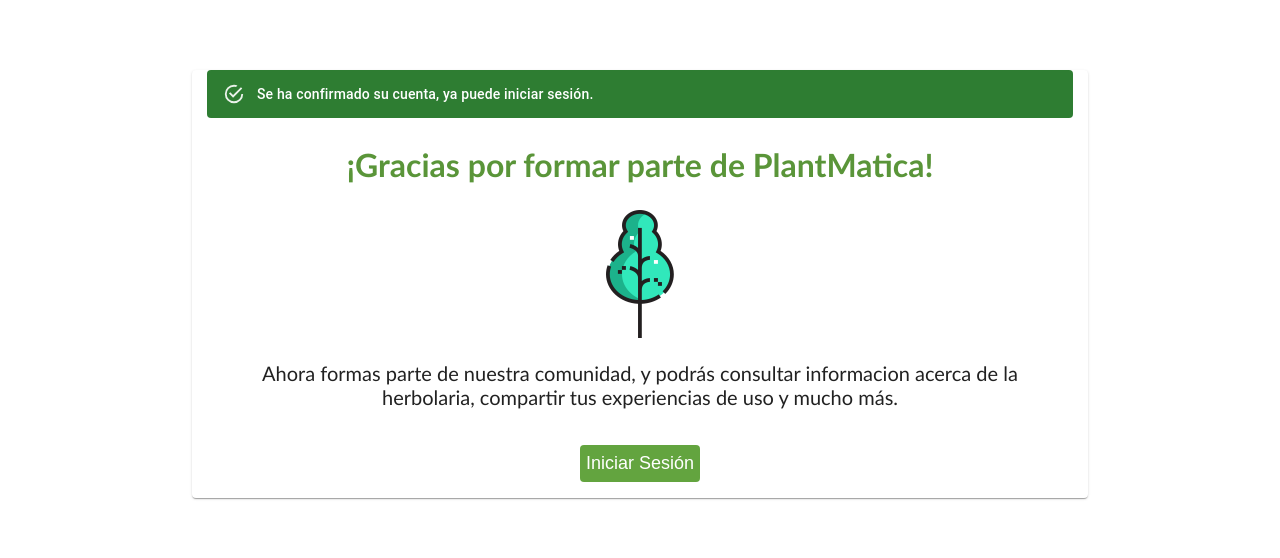
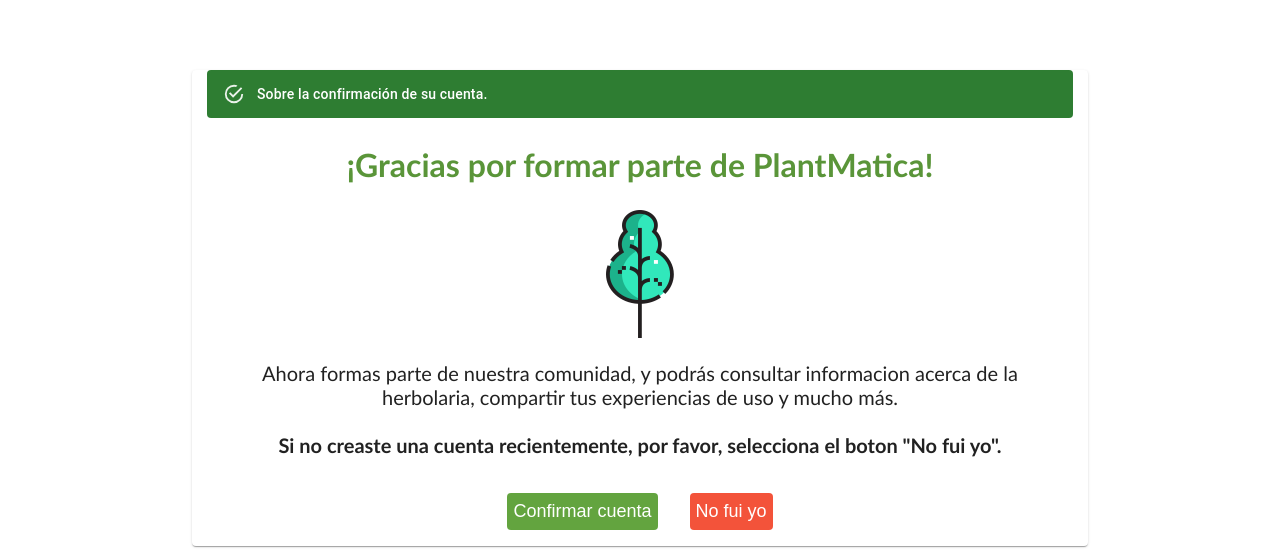
Before and after one commit to ThinKreations/PlantMatica, a Next.js app in the folder tucans-plantmatica/: page /session/ConfirmarCuenta in a window 1280 px wide. Shown: the part 242-800 px from the top of the page. Built offline with nearby package versions, Linux system fonts and the light colour scheme; a web font is replaced by a local one.

Commit message:
verificar cuenta funcionando con backend

```diff
--- a/tucans-plantmatica/pages/api/user-https.js
+++ b/tucans-plantmatica/pages/api/user-https.js
@@ -73,3 +73,28 @@ export const actualizarUsuario = async (id, usuario) => {
         });
     }
 }
+
+/* create es sobre si confirma o rechaza la creacion de la cuenta */
+export const reqConfirmarCuenta = async(token, create) => {
+
+    const res = await fetch(`https://plantmatica-api.vercel.app/user/confirmar/${create}/${token}`, {
+        method: "GET",
+        headers: {
+            "Content-Type": "application/json"
+        }
+    })
+
+    const resJSON = await res.json();
+    console.log(resJSON);
+    if(res.status === 401){
+        swal({
+            title: 'Finalizado',
+            text: resJSON.msg,
+            icon: 'error',
+            button: 'Ok',
+        });
+    }else{
+        return true;
+    }
+
+}
--- a/tucans-plantmatica/pages/session/ConfirmarCuenta.jsx
+++ b/tucans-plantmatica/pages/session/ConfirmarCuenta.jsx
@@ -1,5 +1,6 @@
-import React, { useState } from 'react'
+import React, { useState, useEffect } from 'react'
 import Image from 'next/image'
+import { useRouter } from 'next/router'
 import MainHead from '../../components/MainHead'
 import LayoutIndex from '../../components/LayoutIndex'
 import Link from 'next/link'
@@ -12,24 +13,78 @@ import Router from 'next/router'
 
 import logo from '../../src/icon.png'
 import IconPlantMatica from '../../components/IconPlantMatica'
+import { reqConfirmarCuenta } from '../api/user-https'
 
 export default function ConfirmarCuenta () {
-  const [confirm, setConfirm] = useState(true)
+  const [confirm, setConfirm] = useState(null)
+  const [decline, setDecline] = useState(null)
   const [loading, setLoading] = useState(false)
+  const { query } = useRouter()
+
+  const declineBtn = async () => {
+    setDecline(true)
+    setConfirm(false)
+    setLoading(!loading)
+    reqConfirmarCuenta(query.token, false);
+  }
+
+  const confirmBtn = async () => {
+    setLoading(!loading)
+    setConfirm(true)
+    setDecline(false)
+    reqConfirmarCuenta(query.token, true);
+  }
 
   return (
     <>
       <MainHead tituloPestana='Confirmar cuenta' />
       <LayoutIndex>
         <div style={{ margin: '15%' }}>
-          {loading ? (
-            <Backdrop
-              sx={{ color: '#fff', zIndex: theme => theme.zIndex.drawer + 1 }}
-              open={open}
+          {decline === null && confirm === null ? (
+            <center>
+              <Paper eleveation='4'>
+                <div style={{ margin: '15px' }}>
+                  <Alert variant='filled' severity='success'>
+                    Sobre la confirmación de su cuenta.
+                  </Alert>
+                  <h2 className={styles.title}>
+                    ¡Gracias por formar parte de PlantMatica!
+                  </h2>
+                  <IconPlantMatica wd={128} hg={128} />
+                  <p
+                    style={{
+                      marginLeft: '5%',
+                      marginRight: '5%',
+                      fontSize: '20px'
+                    }}
                   >
-              <CircularProgress color='inherit' />
-            </Backdrop>
+                    Ahora formas parte de nuestra comunidad, y podrás consultar
+                    informacion acerca de la herbolaria, compartir tus
+                    experiencias de uso y mucho más.
+                    <br />
+                    <br />
+                    <b>
+                      Si no creaste una cuenta recientemente, por favor,
+                      selecciona el boton "No fui yo".
+                    </b>
+                  </p>
+                </div>
+                <a>
+                  <button onClick={confirmBtn} className={styles.btnSubmit}>
+                    {`Confirmar cuenta`}
+                  </button>
+                </a>
+                <a>
+                  <button
+                    onClick={declineBtn}
+                    className={styles.btnNot}
+                  >{`No fui yo`}</button>
+                </a>
+              </Paper>
+            </center>
           ) : (
+            ''
+          )}
           <center>
             {confirm ? (
               <Paper eleveation='4'>
@@ -48,20 +103,23 @@ export default function ConfirmarCuenta () {
                       fontSize: '20px'
                     }}
                   >
-                      Ahora formas parte de nuestra comunidad, y podrás
-                      consultar informacion acerca de la herbolaria, compartir
-                      tus experiencias de uso y mucho más.
+                    Ahora formas parte de nuestra comunidad, y podrás consultar
+                    informacion acerca de la herbolaria, compartir tus
+                    experiencias de uso y mucho más.
                   </p>
                 </div>
-                  <Link href='./IniciarSesion'>
+                <Link href='#'>
                   <a>
-                      <button className={styles.btnSubmit} >
+                    <button className={styles.btnSubmit}>
                       {`Iniciar Sesión`}
                     </button>
                   </a>
                 </Link>
               </Paper>
             ) : (
+              ''
+            )}
+            {decline ? (
               <Paper variant='outlined' eleveation='4'>
                 <div style={{ margin: '20px' }}>
                   <Alert variant='filled' severity='success'>
@@ -78,15 +136,18 @@ export default function ConfirmarCuenta () {
                       fontSize: '20px'
                     }}
                   >
-                    Los datos registrados junto con su correo han sido eliminados de nuestros registros, esto para mantener
-                    la seguridad dentro de nuestra aplicación. <br/>
-                    No se podrá ingresar a la aplicación con dichas credenciales.
+                    Los datos registrados junto con su correo han sido
+                    eliminados de nuestros registros, esto para mantener la
+                    seguridad dentro de nuestra aplicación. <br />
+                    No se podrá ingresar a la aplicación con dichas
+                    credenciales.
                   </p>
                 </div>
               </Paper>
+            ) : (
+              ''
             )}
           </center>
-          )}
         </div>
       </LayoutIndex>
     </>
--- a/tucans-plantmatica/styles/Forms.module.css
+++ b/tucans-plantmatica/styles/Forms.module.css
@@ -65,7 +65,7 @@
     transition: 0.3s;
 }
 
-.btnSubmit:hover, .btnGoogle:hover{
+.btnSubmit:hover, .btnGoogle:hover, .btnNot:hover{
     cursor: pointer;
     background-color: var(--hover-color);
     transform: scale(1.05, 1.05);
@@ -90,3 +90,15 @@
     position: absolute;
     z-index: -1;
 }
+
+.btnNot{
+    margin: 16px;
+    border-radius: 4px;
+    height: 37px;
+    font-size: 18px;
+    color: white;
+    align-items: center;
+    background-color: var(--danger-color);
+    border: 0;
+    transition: 0.3s;
+}
```
Lines whose indentation alone changed are shown as unchanged.
